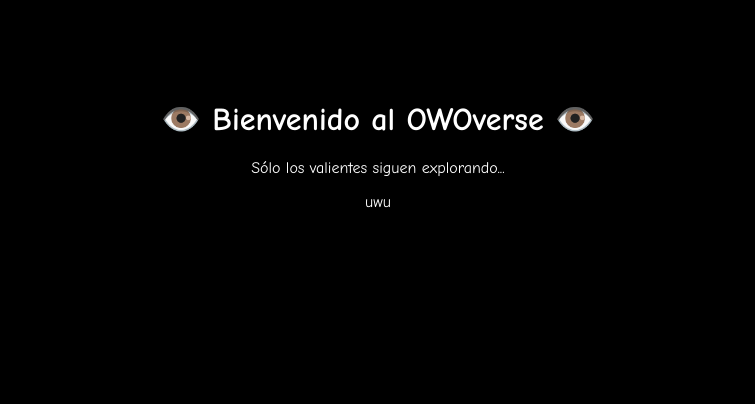
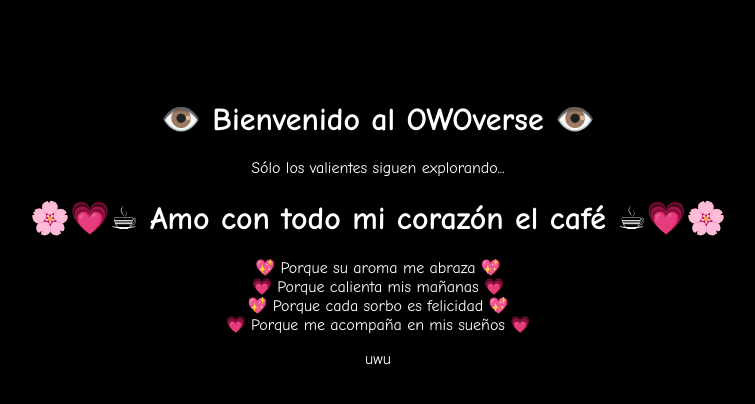
Before and after one commit to CacaMasoquista69/OWO, a plain HTML site: page index.html in a window 1280 px wide. Shown: the whole page, without its empty margins (262-1017 px from the left). Drawn offline with Linux system fonts and the light colour scheme.

Commit message:
Update index.html

```diff
--- a/index.html
+++ b/index.html
@@ -19,5 +19,13 @@
 </body>
 </html>
 
+<h1 align="center">🌸💗☕ Amo con todo mi corazón el café ☕💗🌸</h1>
+
+<p align="center">
+💖 Porque su aroma me abraza 💖<br>
+💗 Porque calienta mis mañanas 💗<br>
+💖 Porque cada sorbo es felicidad 💖<br>
+💗 Porque me acompaña en mis sueños 💗
+</p>
 
 uwu
```
